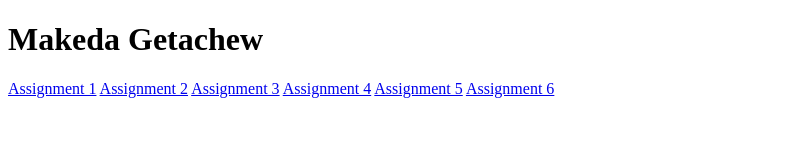
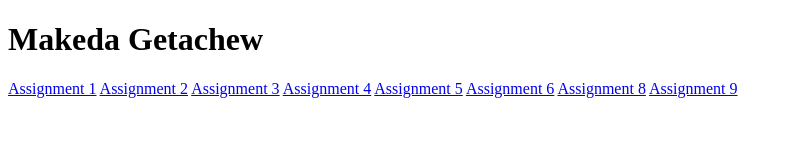
Before and after one commit to Makeda1212/IMM200Portfolio, a plain HTML site: page index.html in a window 1280 px wide. Shown: the whole page, without its empty margins (0-792 px from the left). Drawn offline with Linux system fonts and the light colour scheme.

Commit message:
Add files via upload

```diff
--- a/index.html
+++ b/index.html
@@ -16,6 +16,8 @@
 <a href=https://docs.google.com/document/d/1UB2uw1Kns3dtQnwYX_uhkj8k6DmR6aMcQo3_o-fgDDQ/edit?uspsharing>Assignment 4</a>
 <a href=https://docs.google.com/document/d/1i08jWp0ugbkaKxJNr3haxPtUuNuEh2DWn0nTtyn4zfE/edit?uspsharing>Assignment 5</a>
 <a href=https://marvelapp.com/prototype/1aiaiaj9>Assignment 6</a>
+<a href=https://docs.google.com/document/d/1ulRgLtNvBdtN5F4NlA24uPkE2q7wep2OX5sUH_eWwko/edit?usp=sharing>Assignment 8</a>
+<a href=https://makeda1212.github.io/LetsDigInRecipes>Assignment 9</a>
 
 </body>
 </html>
```
